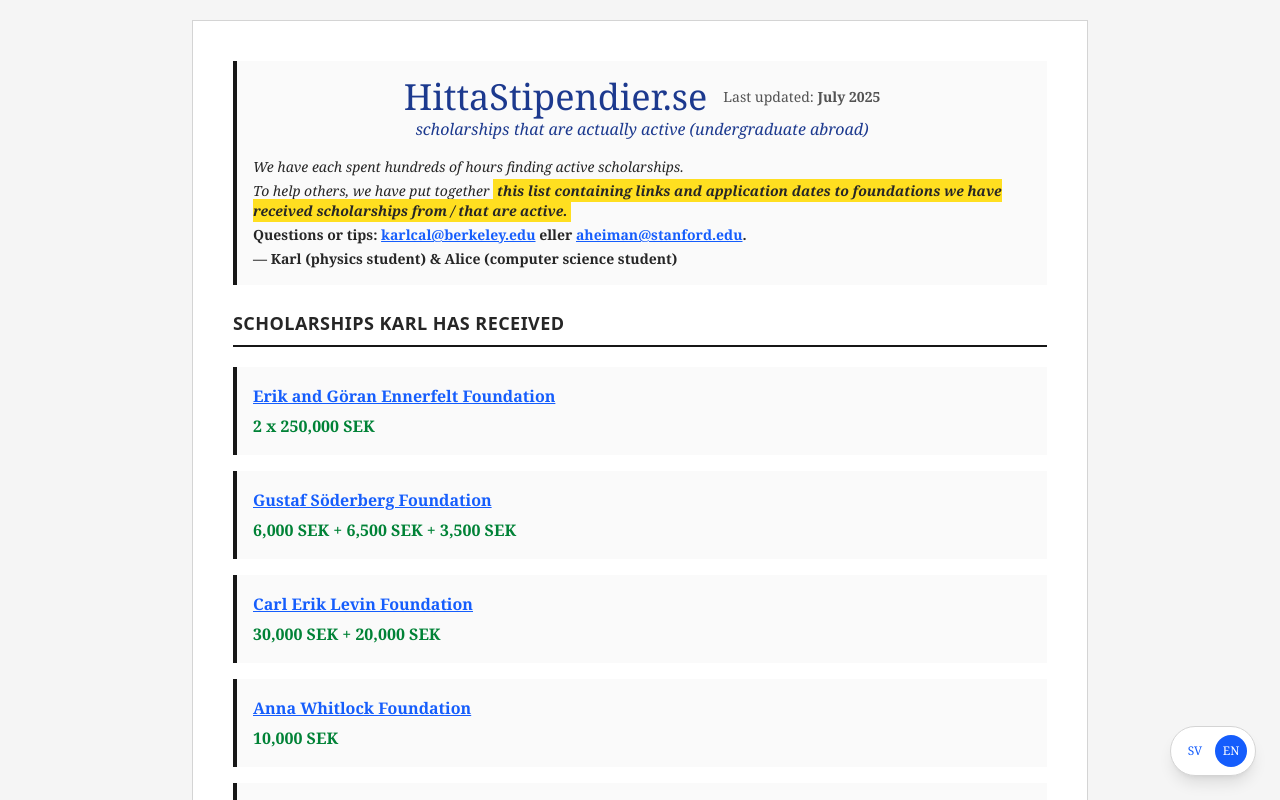
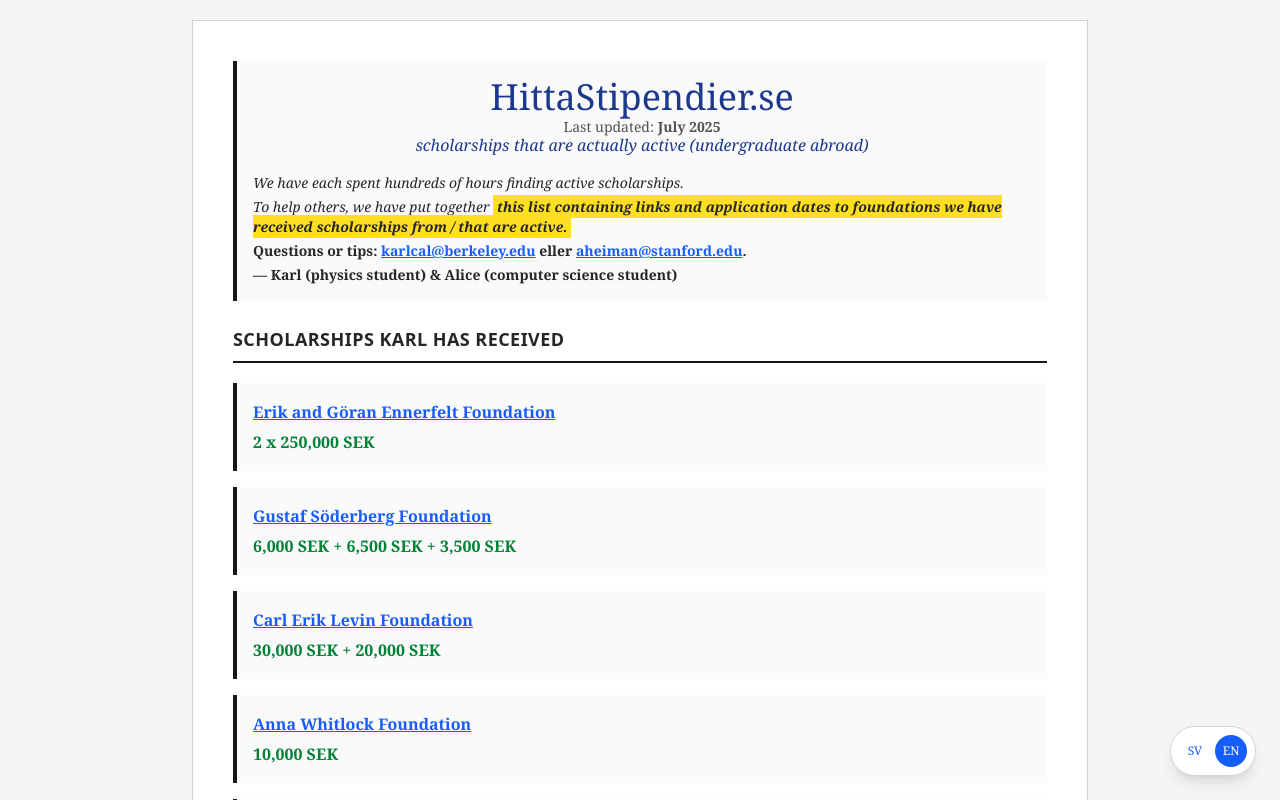
Before and after one commit to Qile0317/hittastipendie, a Next.js app: page /en in a window 1280 px wide. Shown: the top 800 px of the page. Built offline with nearby package versions, Linux system fonts and the light colour scheme.

Commit message:
fix title

```diff
--- a/src/app/[lang]/page.tsx
+++ b/src/app/[lang]/page.tsx
@@ -23,14 +23,12 @@
         {/* Header */}
         <div className="mb-6 p-4 bg-neutral-50 border-l-4 border-neutral-900">
           <div className="text-center mb-0">
-            <div className="flex justify-center items-center gap-4 mb-1">
-              <h1 className="text-4xl text-blue-900 font-normal font-serif inline-block">
-                HittaStipendier.se
-              </h1>
-              <span className="text-sm text-neutral-600">
-                {t('site.lastUpdated')}: <strong>{lastUpdatedDate}</strong>
-              </span>
-            </div>
+            <h1 className="text-4xl text-blue-900 font-normal font-serif">
+              HittaStipendier.se
+            </h1>
+            <span className="text-sm text-neutral-600 block">
+              {t('site.lastUpdated')}: <strong>{lastUpdatedDate}</strong>
+            </span>
             <div className="text-base italic text-blue-900 block -mt-1 mb-4">
               {t('site.subtitle')}
             </div>
```
